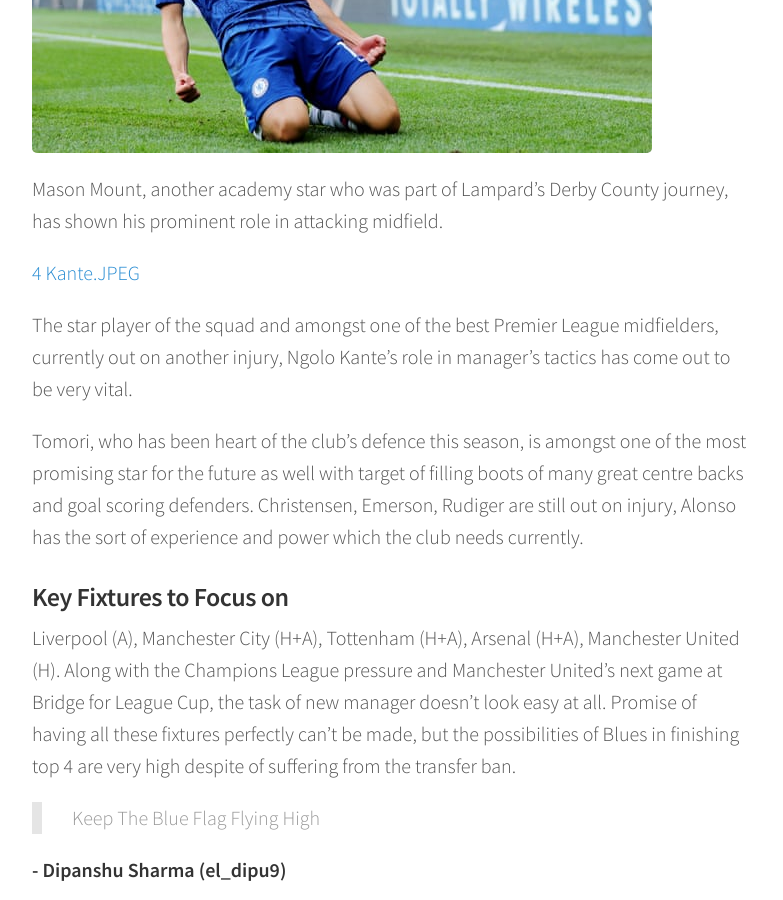
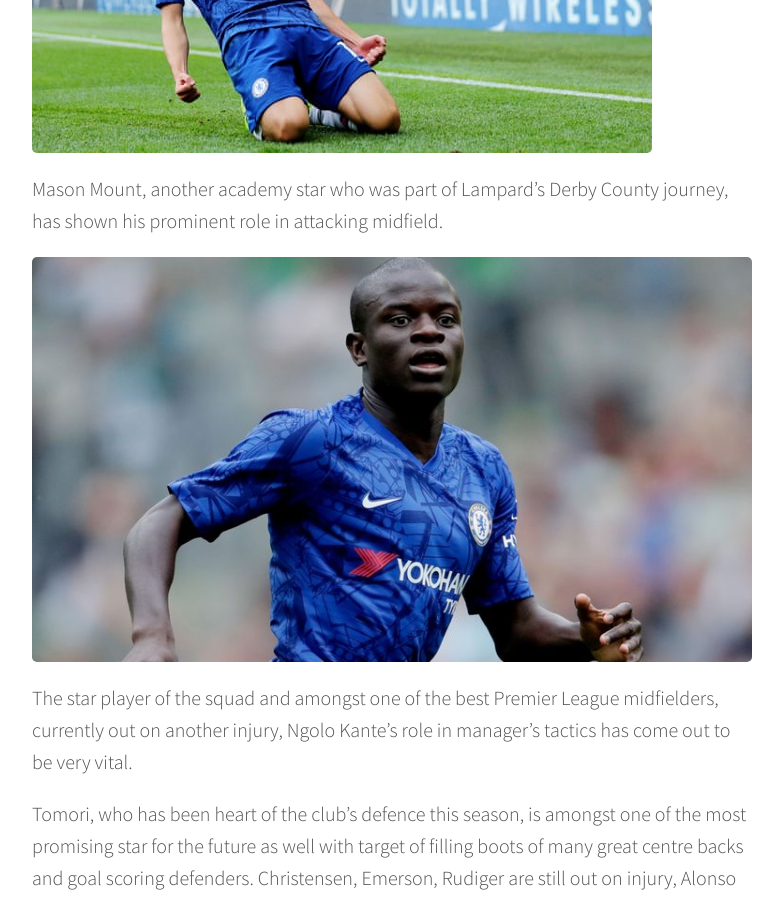
Before and after one commit to chelseafcindia/blog, a Jekyll site: the page built from _posts/2019-10-27-season-so-far-chances-of-top-4-for-the-blues.markdown, in a window 1280 px wide and 900 px high, scrolled down 3538 px. Shown: the whole window, without its empty margins (248-1031 px from the left). Built offline with Jekyll 4.4.1, drawn with Linux system fonts in a browser that asks for light colours.

Commit message:
Updated Season So Far Chances Of Top 4 For The Blues

```diff
--- a/_posts/2019-10-27-season-so-far-chances-of-top-4-for-the-blues.markdown
+++ b/_posts/2019-10-27-season-so-far-chances-of-top-4-for-the-blues.markdown
@@ -40,7 +40,7 @@ The top goal scorer of Premier League, Tammy Abraham, has to keep his consistenc
 
 Mason Mount, another academy star who was part of Lampard's Derby County journey, has shown his prominent role in attacking midfield.
 
-[4 Kante.JPEG](/uploads/4%20Kante.JPEG)
+![4 Kante Ngolo.jpg](/uploads/4%20Kante%20Ngolo.jpg)
 
 The star player of the squad and amongst one of the best Premier League midfielders, currently out on another injury, Ngolo Kante's role in manager's tactics has come out to be very vital.
 
```
